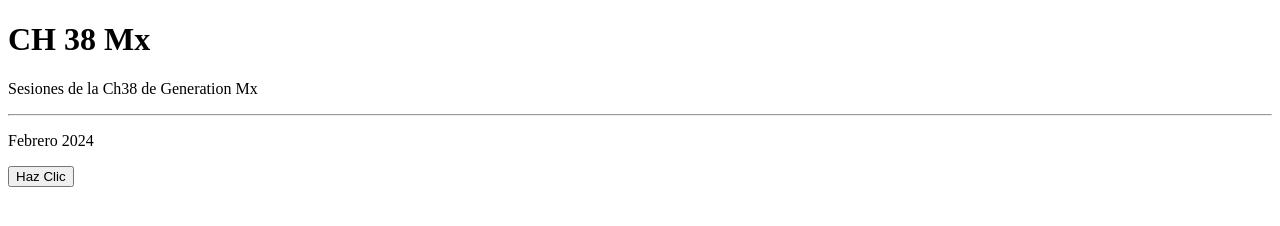
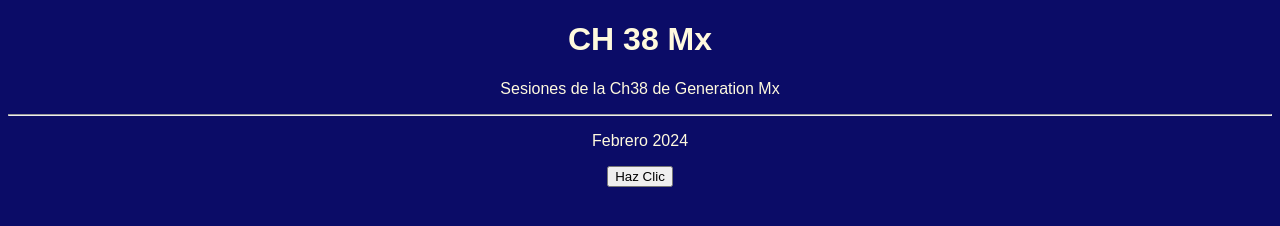
Before and after one commit to rodolforuiz1805/Ch38-sesiones, a plain HTML site: page index.html in a window 1280 px wide. Drawn offline with Linux system fonts and the light colour scheme.

Commit message:
style: estilos principales de la aplicacion

```diff
--- a/index.html
+++ b/index.html
@@ -4,6 +4,8 @@
 <head>
 	<meta charset="UTF-8">
 	<meta name="viewport" content="width=device-width, initial-scale=1.0">
+	<!-- Establecer relaciones entre html y recursos externos -->
+	<link rel="stylesheet" href="./style.css">
 	<title>Document</title>
 </head>
 
--- a/style.css
+++ b/style.css
@@ -0,0 +1,13 @@
+/* Hoja de estilo personalizada */
+/* CSS: cascading style sheet */
+
+/* selector de etiqueta */
+body{
+    background-color: #0B0C67;
+    color: #FFFADE;
+    font-family: Arial, Helvetica, sans-serif;
+}
+
+main {
+    text-align: center;
+}
```
